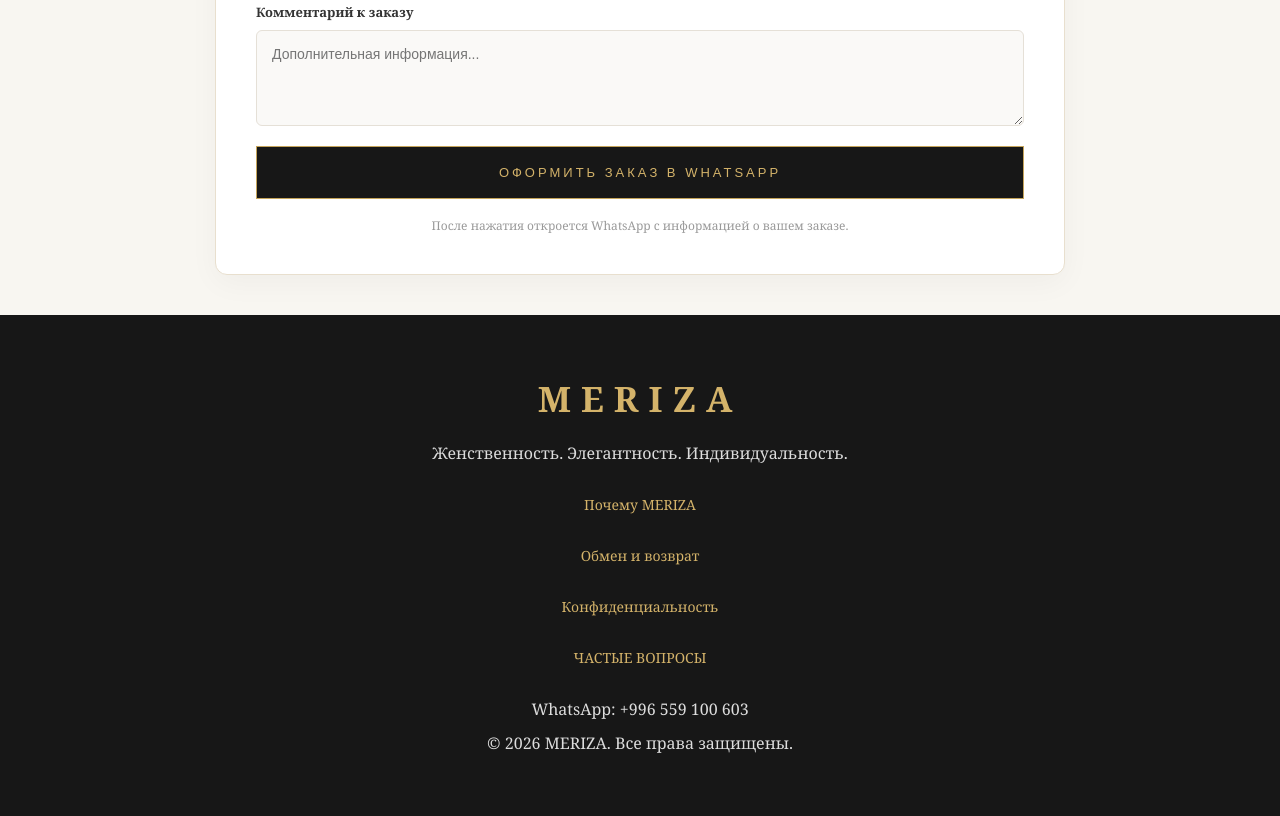
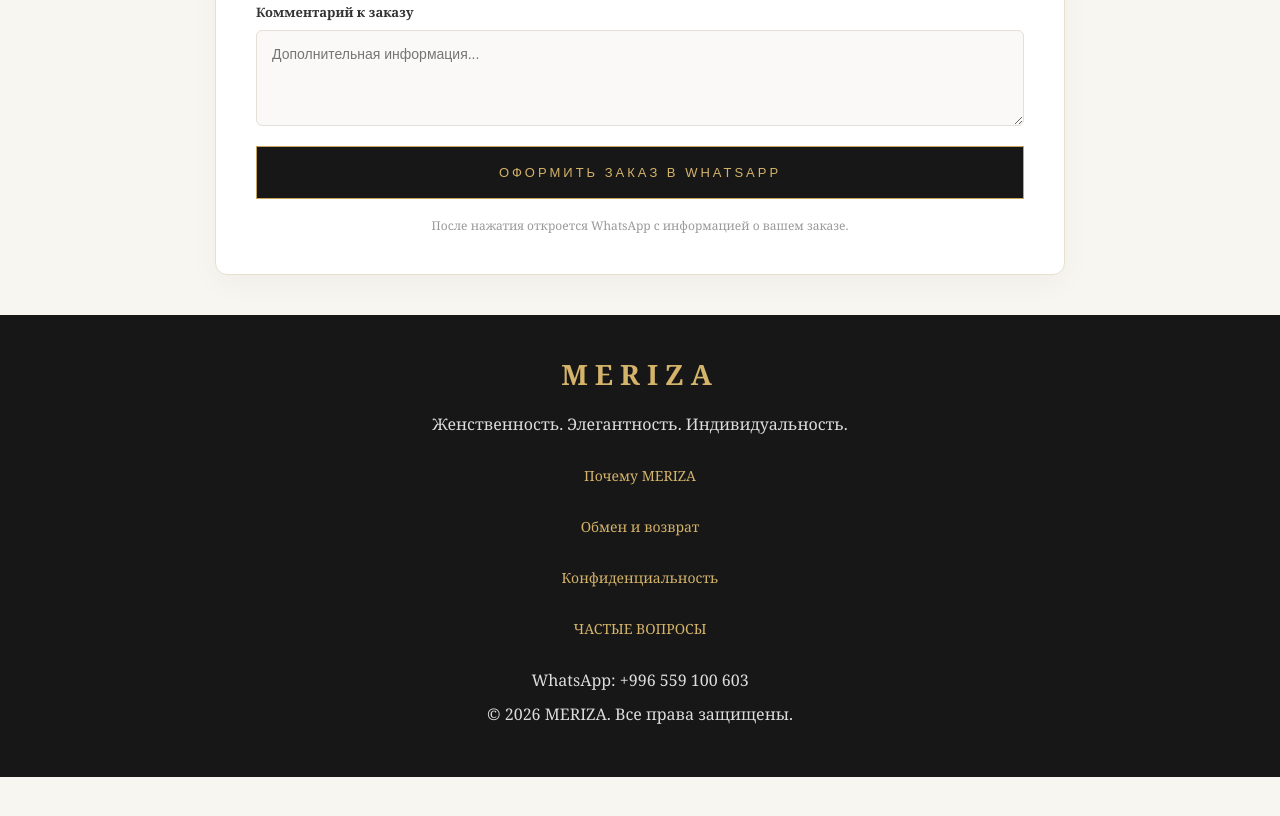
Before and after one commit to mamytovmergen01/Meriza, a plain HTML site: page index.html in a window 1280 px wide. Shown: the part 8592-9408 px from the top of the page. After the commit the page ends 9369 px from the top, so only its background shows below. Drawn offline with Linux system fonts and the light colour scheme.

Commit message:
Add files via upload

```diff
--- a/style.css
+++ b/style.css
@@ -265,28 +265,29 @@ nav a:hover {
     color: #a18449;
 }
 
-/* =================================
-   ПОДВАЛ MERIZA
-================================= */
+/* ПОДВАЛ MERIZA */
 
 footer {
     background: #171717;
     color: #d4b36a;
     text-align: center;
-    padding: 60px 20px;
+    padding: 40px 12px;
     width: 100%;
+    max-width: 100%;
     box-sizing: border-box;
+    overflow: hidden;
 }
 
 footer h2 {
-    font-size: 35px;
-    letter-spacing: 10px;
+    font-size: 28px;
+    letter-spacing: 7px;
     margin-bottom: 20px;
 }
 
 footer p {
     margin: 12px 0;
     color: #ddd;
+    overflow-wrap: break-word;
 }
 
 .footer-links {
@@ -295,37 +296,26 @@ footer p {
     align-items: center;
     gap: 16px;
     width: 100%;
+    max-width: 100%;
     margin: 25px auto;
 }
 
 .footer-links a {
     display: block;
+    max-width: 100%;
     color: #d4b36a;
     text-decoration: none;
-    font-size: 15px;
+    font-size: 14px;
     line-height: 1.5;
-    white-space: nowrap;
+    white-space: normal;
     word-break: normal;
+    overflow-wrap: break-word;
     hyphens: none;
+    text-align: center;
 }
 
 .footer-links a:hover {
     color: white;
-}
-
-@media (max-width: 600px) {
-    footer {
-        padding: 40px 12px;
-    }
-
-    footer h2 {
-        font-size: 28px;
-        letter-spacing: 7px;
-    }
-
-    .footer-links a {
-        font-size: 14px;
-    }
 }
 
 /* ТЕЛЕФОНЫ */
```
